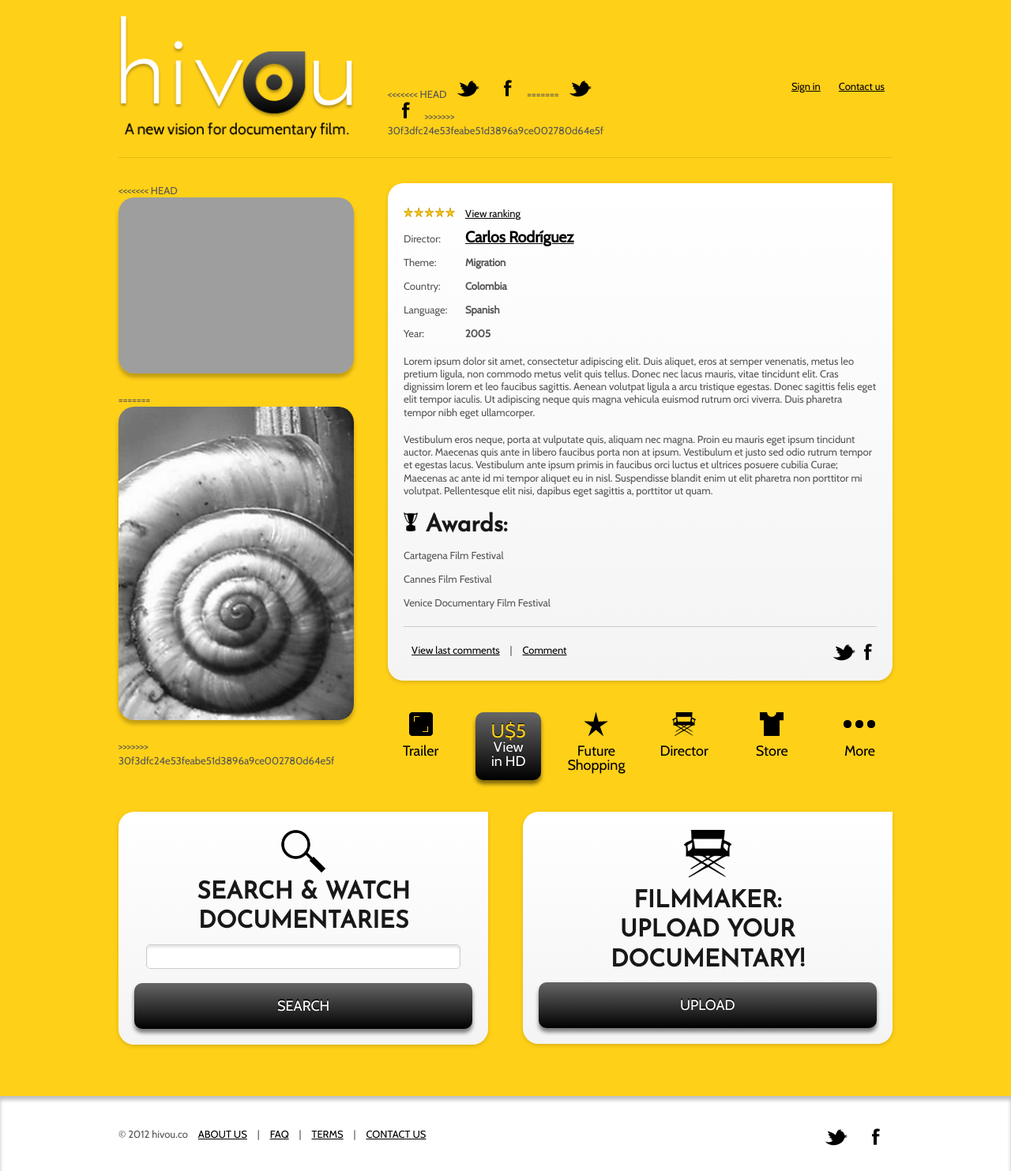
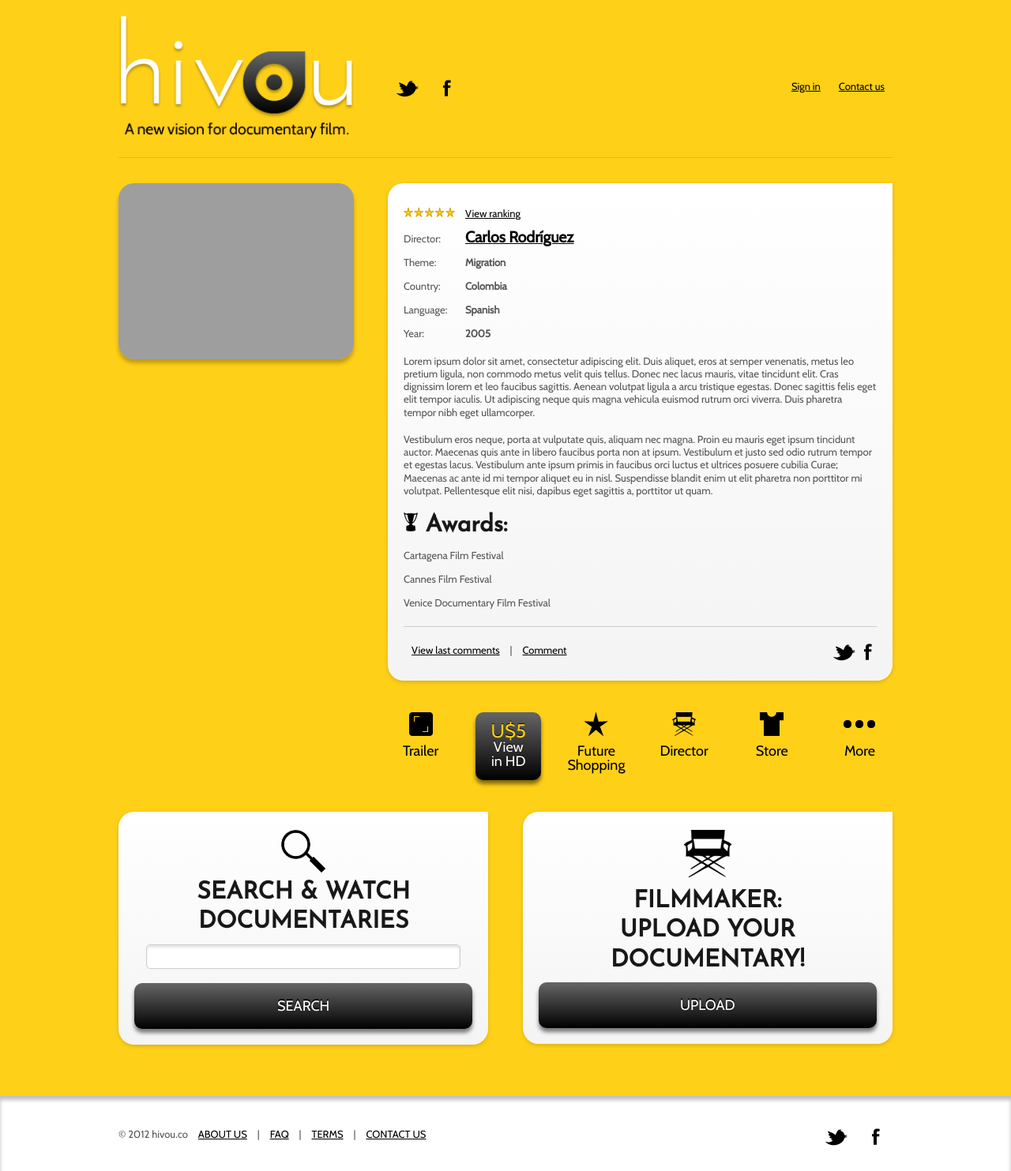
Before and after one commit to SWBogotaOrg/D-VU, a CakePHP app: the page made by app/View/Pages/documentary.ctp in a window 1280 px wide. Shown: the whole page at 79% size. Run offline with PHP 8.4 and a stand-in for CakePHP, Linux system fonts and the light colour scheme; the template is opened without the code that fills it, so the values that code supplies are empty; some libraries are stand-ins or nearby versions; grey boxes are pictures that could not be loaded.

Commit message:
Peliculas

```diff
--- a/app/View/Layouts/default.ctp
+++ b/app/View/Layouts/default.ctp
@@ -74,13 +74,8 @@ $cakeDescription = __d('cake_dev', 'CakePHP: the rapid development php framework
 						</div>
 
 						<div class="four columns link-bar">
-<<<<<<< HEAD
-							<a href=""><img src="/img/ic-twitter.png" alt="Twitter" title="Twitter" /></a>
-							<a href=""><img src="/img/ic-facebook.png" alt="Facebook" title="Facebook" /></a>
-=======
-							<a href="https://www.twitter.com/hivou"><img src="img/ic-twitter.png" alt="Twitter" title="Twitter" /></a>
-							<a href="https://www.facebook.com/pages/Hivou/321249997922559"><img src="img/ic-facebook.png" alt="Facebook" title="Facebook" /></a>
->>>>>>> 30f3dfc24e53feabe51d3896a9ce002780d64e5f
+							<a href="https://www.twitter.com/hivou"><img src="/img/ic-twitter.png" alt="Twitter" title="Twitter" /></a>
+							<a href="https://www.facebook.com/pages/Hivou/321249997922559"><img src="/img/ic-facebook.png" alt="Facebook" title="Facebook" /></a>
 						</div>
 
 						<div class="four columns link-bar al-right">
--- a/app/View/Pages/documentary.ctp
+++ b/app/View/Pages/documentary.ctp
@@ -8,11 +8,7 @@
 
             <div class="row">
                 <div class="four columns">
-<<<<<<< HEAD
                    <img src="/img/cover-doc<?php echo $id ?>.jpg" class="bigPhoto" alt="<?php echo $title_movie ?>"  title="<?php echo $title_movie ?>" />
-=======
-                   <img src="img/cover_doc1.jpg" class="bigPhoto" alt="The Water Cycle"  title="The Water Cycle" />
->>>>>>> 30f3dfc24e53feabe51d3896a9ce002780d64e5f
                 </div>
 
                 <div class="eight columns">
```
Also changed, not shown: app/webroot/img/director_doc.jpg.
